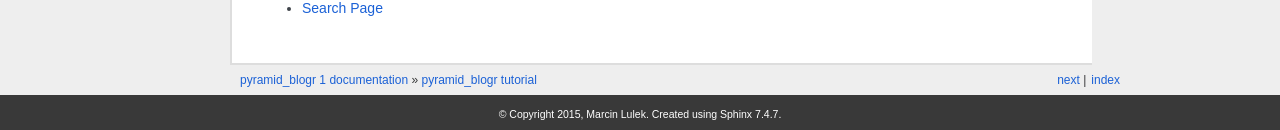
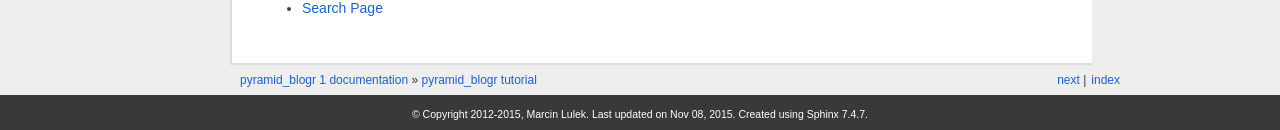
Before and after one commit to Pylons/pyramid_blogr, a Sphinx documentation site: the page built from docs/index.rst, in a window 1280 px wide. Shown: the part 1609-1739 px from the top of the page. Built offline with Sphinx 7.4.7, drawn with Linux system fonts in a browser that asks for light colours; some web fonts are replaced.

```diff
--- a/docs/conf.py
+++ b/docs/conf.py
@@ -14,6 +14,7 @@
 
 import sys
 import os
+import datetime
 import pylons_sphinx_themes
 
 # If extensions (or modules to document with autodoc) are in another directory,
@@ -61,7 +62,8 @@ master_doc = 'index'
 
 # General information about the project.
 project = u'pyramid_blogr'
-copyright = u'2015, Marcin Lulek'
+thisyear = datetime.datetime.now().year
+copyright = u'2012-%s, Marcin Lulek' %thisyear
 
 # The version info for the project you're documenting, acts as replacement for
 # |version| and |release|, also used in various other places throughout the
@@ -80,7 +82,7 @@ release = '1'
 # non-false value, then it is used:
 #today = ''
 # Else, today_fmt is used as the format for a strftime call.
-#today_fmt = '%B %d, %Y'
+today_fmt = '%B %d, %Y'
 
 # List of patterns, relative to source directory, that match files and
 # directories to ignore when looking for source files.
@@ -154,7 +156,7 @@ html_theme_path = pylons_sphinx_themes.get_html_themes_path()
 
 # If not '', a 'Last updated on:' timestamp is inserted at every page bottom,
 # using the given strftime format.
-#html_last_updated_fmt = '%b %d, %Y'
+html_last_updated_fmt = '%b %d, %Y'
 
 # If true, SmartyPants will be used to convert quotes and dashes to
 # typographically correct entities.
```
